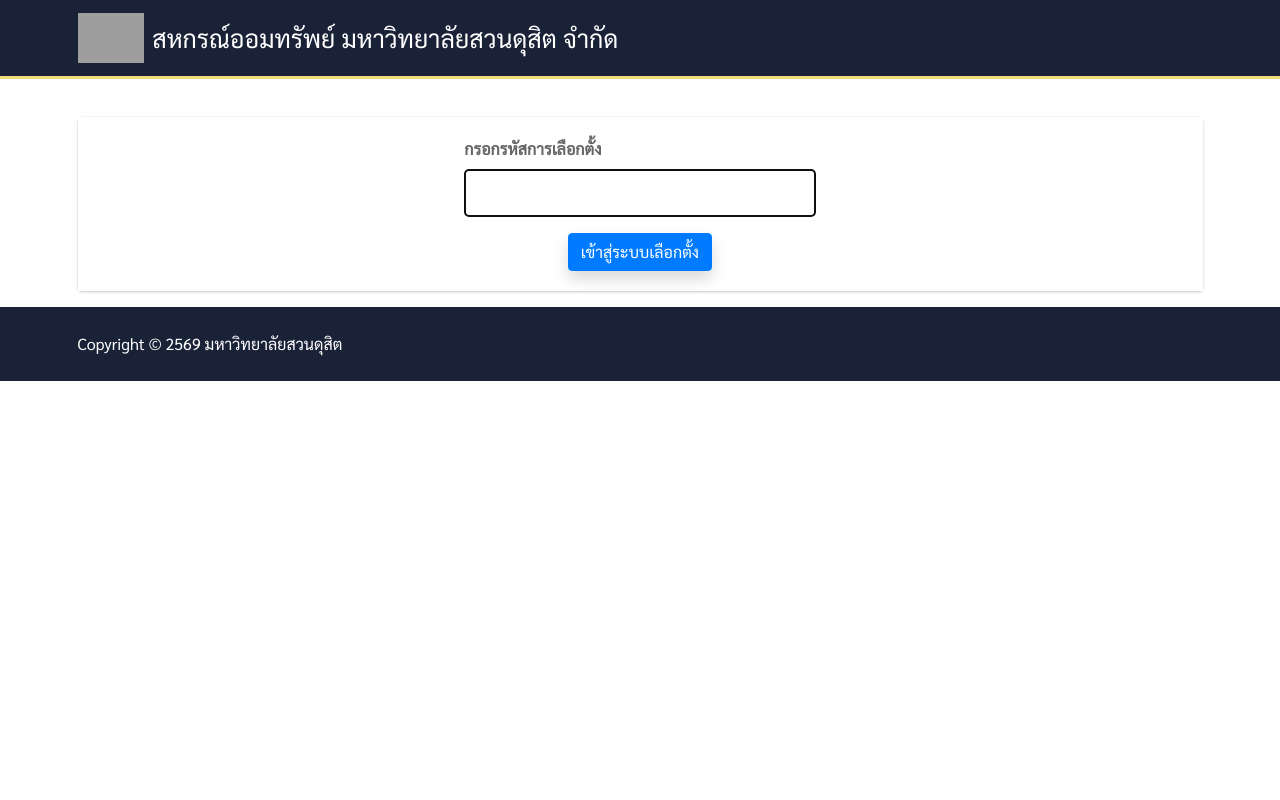
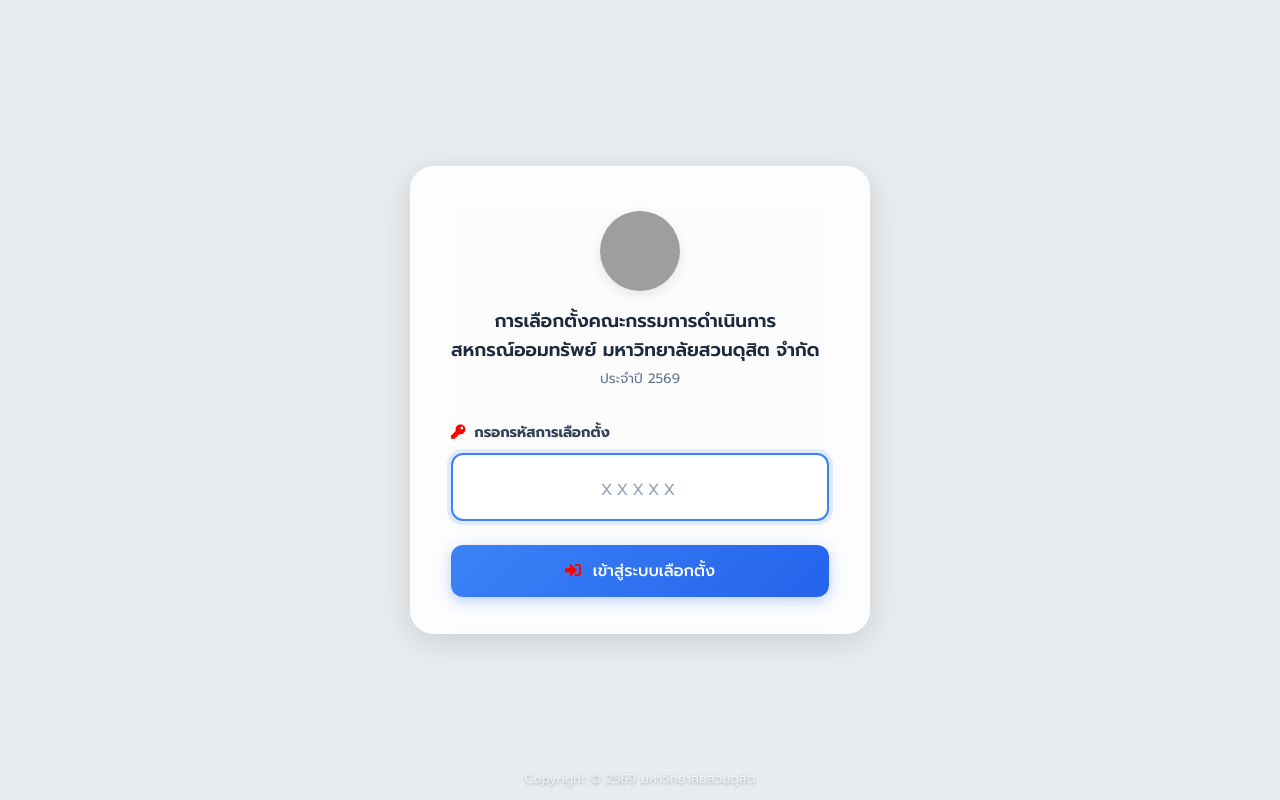
Before and after one commit to sontaya/coop-election, a PHP site: the page made by application/views/coop69/login.php in a window 1280 px wide. Run offline with PHP 8.4, Linux system fonts and the light colour scheme; the template is opened without the code that fills it, so the values that code supplies are empty; some libraries are stand-ins or nearby versions; grey boxes are pictures that could not be loaded.

Commit message:
Refactor code structure for improved readability and maintainability

```diff
--- a/application/views/coop69/login.php
+++ b/application/views/coop69/login.php
@@ -5,7 +5,8 @@
   <meta charset="utf-8">
   <meta name="viewport" content="width=device-width, initial-scale=1">
   <title>การเลือกตั้งคณะกรรมการดำเนินการ สหกรณ์ออมทรัพย์ มหาวิทยาลัยสวนดุสิต จำกัด ประจำปี 2569</title>
-  <link href="https://fonts.googleapis.com/css2?family=Sarabun&display=swap" rel="stylesheet">
+  <!-- Google Font -->
+  <link rel="stylesheet" href="https://fonts.googleapis.com/css2?family=Prompt:wght@300;400;500;600;700&display=swap">
   <!-- Font Awesome -->
   <link rel="stylesheet" href="<?php echo base_url();?>assets/admin/plugins/fontawesome-free/css/all.min.css">
   <!-- icheck bootstrap -->
@@ -15,101 +16,193 @@
   <link rel="stylesheet" href="<?php echo base_url();?>assets/admin/dist/css/adminlte.min.css">
   <link rel="stylesheet" href="<?php echo base_url();?>assets/style.css">
   <style>
-    .bigText {
-        height:30px;
+    * { font-family: 'Prompt', sans-serif; }
+
+    body.login-page {
+      margin: 0;
+      min-height: 100vh;
+      display: flex;
+      flex-direction: column;
+      align-items: center;
+      justify-content: center;
+      background-image: url('<?php echo base_url('uploads/bg-vote.png'); ?>');
+      background-size: cover;
+      background-position: center center;
+      background-repeat: no-repeat;
+      background-attachment: fixed;
     }
 
-		/* ปรับขนาดและการแสดงผลของ toast */
-		#toast-container > .toast-error {
-				width: 400px ;
-				min-width: 400px ;
-				padding: 15px ;
-				display: flex ;
-				align-items: center ;
-		}
+    /* Glassmorphism Card */
+    .login-card {
+      background: rgba(255, 255, 255, 0.85);
+      backdrop-filter: blur(16px);
+      -webkit-backdrop-filter: blur(16px);
+      border-radius: 24px;
+      box-shadow: 0 8px 32px rgba(0, 0, 0, 0.12);
+      border: 1px solid rgba(255, 255, 255, 0.5);
+      padding: 44px 40px 36px;
+      max-width: 460px;
+      width: 90%;
+      text-align: center;
+      animation: fadeInUp 0.6s ease-out;
+    }
 
-		/* ปรับขนาดและระยะห่างของข้อความ */
-		#toast-container .toast-message {
-				font-size: 18px ;
-				line-height: 1.5 ;
-				margin-left: 35px ;
-		}
+    @keyframes fadeInUp {
+      from { opacity: 0; transform: translateY(30px); }
+      to { opacity: 1; transform: translateY(0); }
+    }
 
+    /* Logo */
+    .login-card .logo-img {
+      width: 80px;
+      height: 80px;
+      border-radius: 50%;
+      object-fit: cover;
+      box-shadow: 0 4px 12px rgba(0,0,0,0.1);
+      margin-bottom: 16px;
+    }
 
+    .login-card .card-title {
+      font-size: 1.15rem;
+      font-weight: 600;
+      color: #1e293b;
+      margin-bottom: 4px;
+      line-height: 1.6;
+    }
+
+    .login-card .card-subtitle {
+      font-size: 0.85rem;
+      color: #64748b;
+      margin-bottom: 32px;
+    }
+
+    /* Form */
+    .login-card .form-label {
+      display: block;
+      font-size: 0.9rem;
+      font-weight: 500;
+      color: #334155;
+      margin-bottom: 10px;
+      text-align: left;
+    }
+
+    .login-card .form-input {
+      width: 100%;
+      padding: 14px 16px;
+      font-size: 1.5rem;
+      font-weight: 600;
+      font-family: 'Prompt', sans-serif;
+      text-align: center;
+      letter-spacing: 12px;
+      border: 2px solid #e2e8f0;
+      border-radius: 12px;
+      background: rgba(255,255,255,0.7);
+      color: #1e293b;
+      outline: none;
+      transition: all 0.25s ease;
+      box-sizing: border-box;
+    }
+
+    .login-card .form-input:focus {
+      border-color: #3b82f6;
+      box-shadow: 0 0 0 4px rgba(59,130,246,0.15);
+      background: #fff;
+    }
+
+    .login-card .form-input::placeholder {
+      letter-spacing: 4px;
+      font-size: 1rem;
+      font-weight: 400;
+      color: #94a3b8;
+    }
+
+    /* Submit Button */
+    .btn-login {
+      display: inline-block;
+      width: 100%;
+      padding: 14px 24px;
+      margin-top: 24px;
+      background: linear-gradient(135deg, #3b82f6, #2563eb);
+      color: #fff;
+      border: none;
+      border-radius: 12px;
+      font-size: 1rem;
+      font-weight: 500;
+      font-family: 'Prompt', sans-serif;
+      cursor: pointer;
+      transition: all 0.25s ease;
+      box-shadow: 0 4px 14px rgba(37, 99, 235, 0.3);
+    }
+
+    .btn-login:hover {
+      background: linear-gradient(135deg, #2563eb, #1d4ed8);
+      transform: translateY(-1px);
+      box-shadow: 0 6px 20px rgba(37, 99, 235, 0.4);
+    }
+
+    .btn-login:active {
+      transform: translateY(0);
+    }
+
+    .btn-login i {
+      margin-right: 6px;
+    }
+
+    /* Footer */
+    .page-footer {
+      position: fixed;
+      bottom: 0;
+      left: 0;
+      right: 0;
+      text-align: center;
+      padding: 12px;
+      font-size: 0.8rem;
+      color: rgba(255,255,255,0.7);
+      text-shadow: 0 1px 3px rgba(0,0,0,0.3);
+    }
+
+    /* Toast overrides */
+    #toast-container > .toast-error {
+      width: 400px;
+      min-width: 400px;
+      padding: 15px;
+      display: flex;
+      align-items: center;
+      border-radius: 12px;
+    }
+
+    #toast-container .toast-message {
+      font-size: 18px;
+      line-height: 1.5;
+      margin-left: 35px;
+    }
   </style>
 
 </head>
-<body class="hold-transition " >
+<body class="login-page">
 
-  <nav class="navbar navbar-expand-md  bg-dark1 mb-4">
-   <div class="container">
+<div class="login-card">
+  <!-- Logo -->
+  <img src="<?php echo base_url()?>uploads/sducoop.jpg" alt="SDU Coop" class="logo-img">
 
-    <a class="navbar-brand" href="<?php echo site_url()?>" title="logo SDU">
-      <div class="logo">
-       <img src="<?php echo base_url()?>uploads/sducoop.jpg" height="50" alt="SDU" title="SDU">
-     </div>
-   </a>
-   <button class="navbar-toggler" type="button" data-toggle="collapse" data-target="#navbarCollapse" aria-controls="navbarCollapse" aria-expanded="false" aria-label="Toggle navigation">
-    <span class="navbar-toggler-icon"></span>
-  </button>
-  		<div class="collapse navbar-collapse" id="navbarCollapse">
-   				<div class="text-center" style="color:#fff;font-size: 25px;">สหกรณ์ออมทรัพย์ มหาวิทยาลัยสวนดุสิต จำกัด</div>
-      </div>
-    </div>
-  </nav>
+  <div class="card-title">การเลือกตั้งคณะกรรมการดำเนินการ<br>สหกรณ์ออมทรัพย์ มหาวิทยาลัยสวนดุสิต จำกัด</div>
+  <div class="card-subtitle">ประจำปี 2569</div>
 
-  <div class="container">
-		<div class="row">
-				<div class="col-sm-12">
+  <form action="<?php echo base_url()?>login/otpauth" method="post">
+    <label for="txtname" class="form-label">
+      <i class="fas fa-key" style="margin-right:4px;color:#3b82f6;"></i> กรอกรหัสการเลือกตั้ง
+    </label>
+    <input id="txtname" name="username" type="text" class="form-input" maxlength="5" autocomplete="off" placeholder="XXXXX" required>
 
-				<div class="login-logo">
+    <button type="submit" class="btn-login">
+      <i class="fas fa-sign-in-alt"></i> เข้าสู่ระบบเลือกตั้ง
+    </button>
+  </form>
+</div>
 
-					</div>
-					<!-- /.login-logo -->
-					<div class="card">
-						<div class="card-body login-card-body" style="padding 100px 0px 100px 0px">
-
-
-						<form action="<?php echo base_url()?>login/otpauth" method="post">
-						<div class="row">
-							<div class="col"></div>
-							<div class="col">
-							<label for="username" class="control-label">กรอกรหัสการเลือกตั้ง</label>
-							<div class="input-group mb-3">
-								<input id="txtname" name="username" type="text" class="form-control1 form-control-lg" maxlength="5" autocomplete="off" placeholder="" style="text-align:center;" required>
-
-							</div>
-							</div>
-							<div class="col"></div>
-						</div>
-							<div class="row">
-							<div class="col-12 text-center">
-								<button type="submit" class="btn btn-primary shadow">เข้าสู่ระบบเลือกตั้ง</button>
-							</div>
-						</div>
-
-						</form>
-
-					</div>
-			</div>
-
-			</div>
-		</div>
-
-	</div>
-
-<footer>
-  <div class="container">
-    <div class="row">
-      <div class="col-md-12 ">
-        <div>
-          Copyright &copy; 2569 มหาวิทยาลัยสวนดุสิต
-        </div>
-      </div>
-    </div>
-  </div>
+<div class="page-footer">
+  Copyright &copy; 2569 มหาวิทยาลัยสวนดุสิต
 </div>
-</footer>
 
 <!-- jQuery -->
 <script src="<?php echo base_url();?>assets/admin/plugins/jquery/jquery.min.js"></script>
--- a/application/views/coop69/vote3_3group.php
+++ b/application/views/coop69/vote3_3group.php
@@ -64,7 +64,7 @@
         .tick {
             background-color: #FFF;
             border: 2px solid #000000;
-            color: red;
+            color: #03a709;
             padding: 3px 12px;
           /*  font-size: 16px;
             height: 60px;*/
```
Also changed, not shown: application/views/coop69/otp_success.php (+157 -41 lines), 1 other file.
